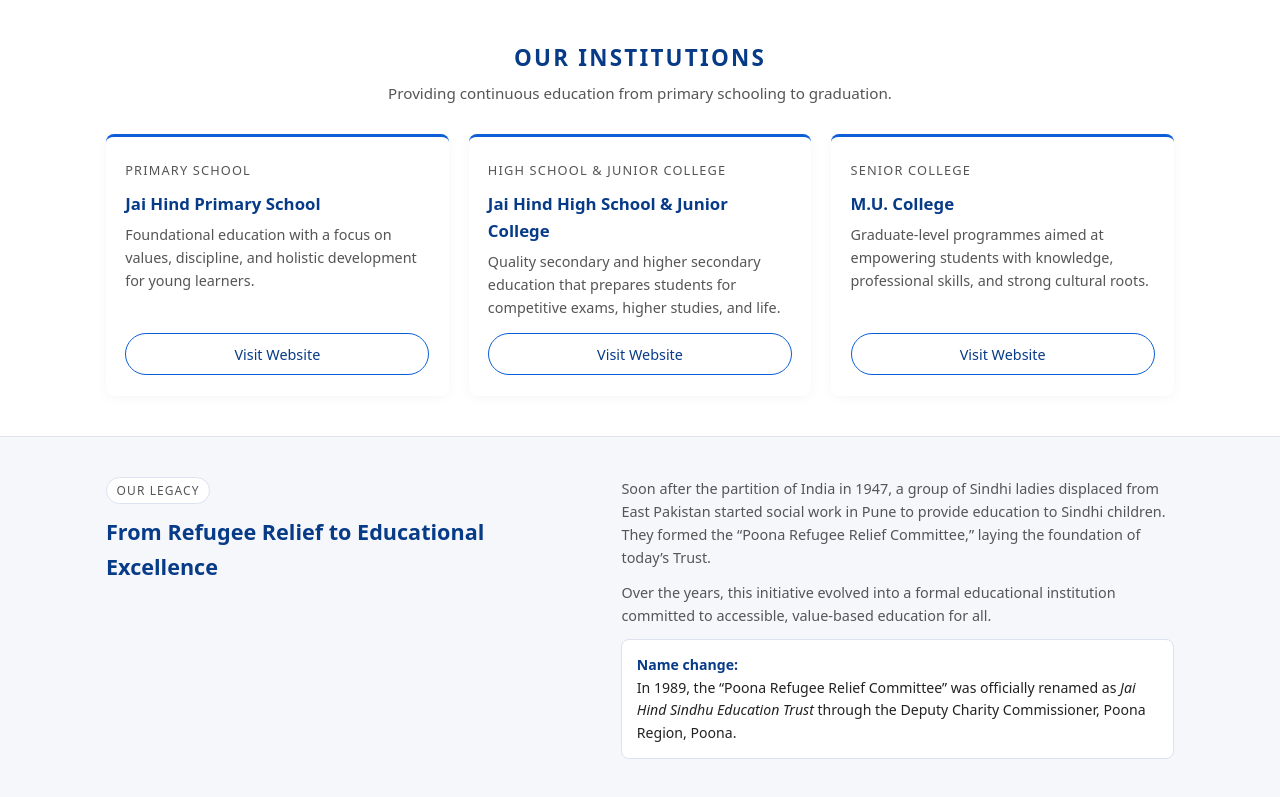
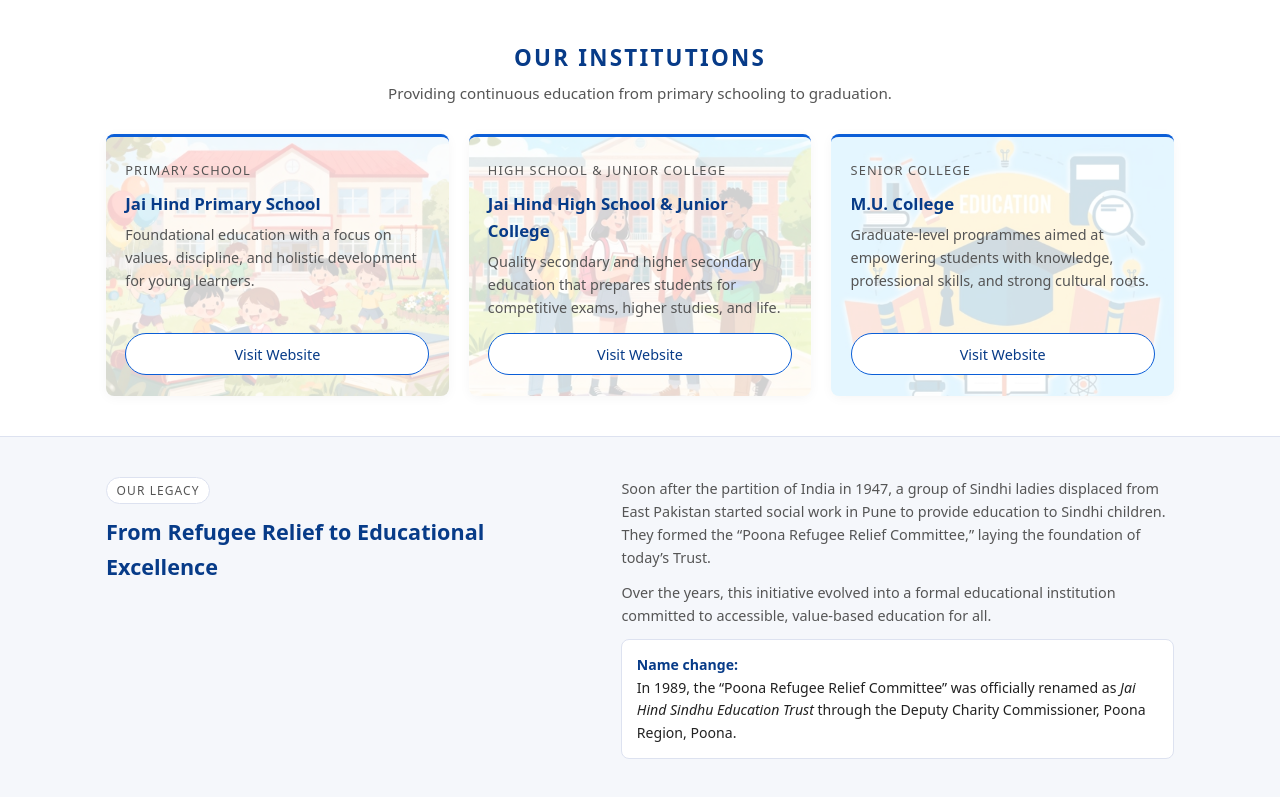
Before and after one commit to logehub/jaihind, a plain HTML site: page index.html in a window 1280 px wide. Shown: the part 936-1733 px from the top of the page. Drawn offline with Linux system fonts and the light colour scheme.

Commit message:
Update index.html

```diff
--- a/index.html
+++ b/index.html
@@ -220,6 +220,23 @@
       display: flex;
       flex-direction: column;
       justify-content: space-between;
+      position: relative;
+      overflow: hidden;
+    }
+    .card-bg {
+      position: absolute;
+      top: 0;
+      left: 0;
+      width: 100%;
+      height: 100%;
+      z-index: 0;
+      opacity: 0.18;
+      object-fit: cover;
+      pointer-events: none;
+    }
+    .card > div, .card > a {
+      position: relative;
+      z-index: 1;
     }
     .card h3 {
       font-size: 1.05rem;
@@ -480,6 +497,7 @@
     </div>
     <div class="cards">
       <article class="card">
+        <img src="assets/PrimarySchool.jpg" alt="Primary School" class="card-bg" />
         <div>
           <span>Primary School</span>
           <h3>Jai Hind Primary School</h3>
@@ -494,6 +512,7 @@
       </article>
 
       <article class="card">
+        <img src="assets/JuniorCollege.jpg" alt="High School & Junior College" class="card-bg" />
         <div>
           <span>High School & Junior College</span>
           <h3>Jai Hind High School & Junior College</h3>
@@ -508,6 +527,7 @@
       </article>
 
       <article class="card">
+        <img src="assets/Mucc.jpg" alt="Senior College" class="card-bg" />
         <div>
           <span>Senior College</span>
           <h3>M.U. College</h3>
```
